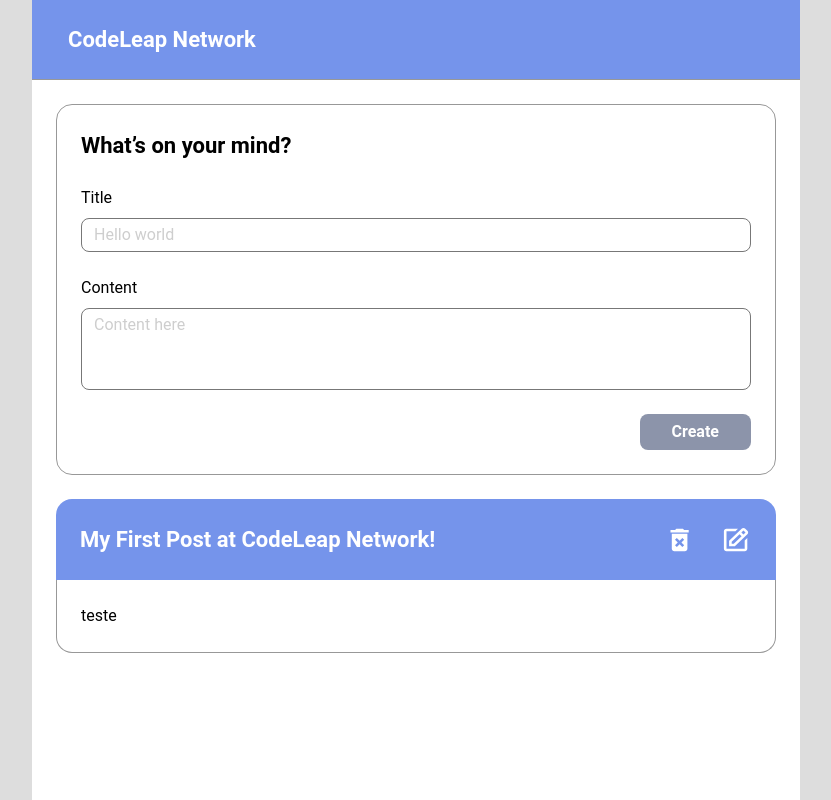
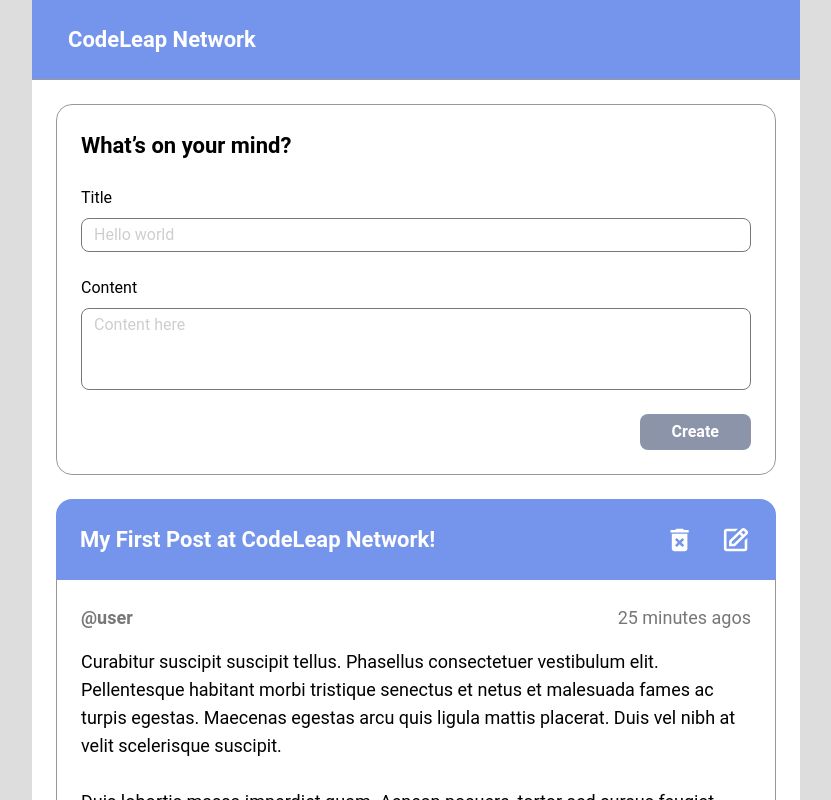
Before and after one commit to rodrigoaraujo7/codeleap-engineering-test, a React (Vite) app: page / in a window 1280 px wide. Shown: the whole page, without its empty margins (224-1055 px from the left). Built offline with nearby package versions, Linux system fonts and the light colour scheme.

Commit message:
feat: post styles

```diff
--- a/src/components/Button.tsx
+++ b/src/components/Button.tsx
@@ -1,14 +1,15 @@
 import { ReactNode } from "react"
 
 interface CustomProps {
-  children: ReactNode
+  children: ReactNode,
+  disabled?: boolean
 }
 
 type ButtonProps = CustomProps & React.ButtonHTMLAttributes<HTMLButtonElement>;
 
-export const Button = ({ children, className, ...props }: ButtonProps) => (
+export const Button = ({ children, disabled, className, ...props }: ButtonProps) => (
   <button
-    className={`font-bold bg-light-blue text-white text-base w-fit px-8 py-1.5 rounded-lg self-end cursor-pointer ${className}`}
+    className={`font-bold bg-light-blue text-white text-base w-fit px-8 py-1.5 rounded-lg self-end cursor-pointer ${className} ${disabled && 'grayscale-75'}`}
     {...props}
   >
     {children}
--- a/src/pages/Home.tsx
+++ b/src/pages/Home.tsx
@@ -35,13 +35,27 @@
           onChange={(e) => setInputContentValue(e.target.value)}
         />
 
-        <Button className={(inputTitleValue === "" || inputContentValue === "") ? 'grayscale-75' : ''}>
+        <Button disabled={(inputTitleValue === "" || inputContentValue === "")}>
           Create
         </Button>
       </div>
 
       <Card title="My First Post at CodeLeap Network!" controls>
-        <h1>teste</h1>
+        <div className="flex justify-between items-center gap-4">
+          <h1 className="text-lg font-bold text-gray-700">
+            @user
+          </h1>
+
+          <span className="text-lg font-normal text-gray-700">
+            25 minutes agos
+          </span>
+        </div>
+
+        <p className="text-lg font-normal text-black mt-4">
+          Curabitur suscipit suscipit tellus. Phasellus consectetuer vestibulum elit. Pellentesque habitant morbi tristique senectus et netus et malesuada fames ac turpis egestas. Maecenas egestas arcu quis ligula mattis placerat. Duis vel nibh at velit scelerisque suscipit.
+          <br /><br />
+          Duis lobortis massa imperdiet quam. Aenean posuere, tortor sed cursus feugiat, nunc augue blandit nunc, eu sollicitudin urna dolor sagittis lacus. Fusce a quam. Nullam vel sem. Nullam cursus lacinia erat.
+        </p>
       </Card>
     </Main>
   )
--- a/src/pages/SignIn.tsx
+++ b/src/pages/SignIn.tsx
@@ -32,7 +32,7 @@
         />
 
         <Button
-          className={inputValue === "" ? 'grayscale-75' : ''}
+          disabled={inputValue === ""}
           onClick={handleSignIn}
         >
           ENTER
```
